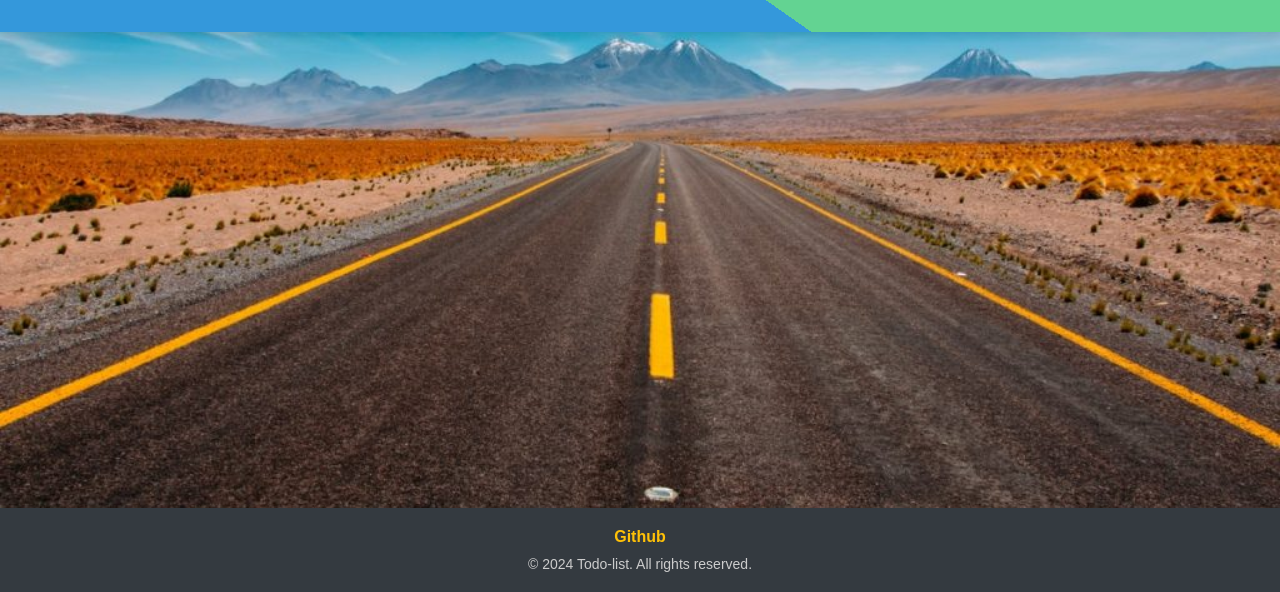
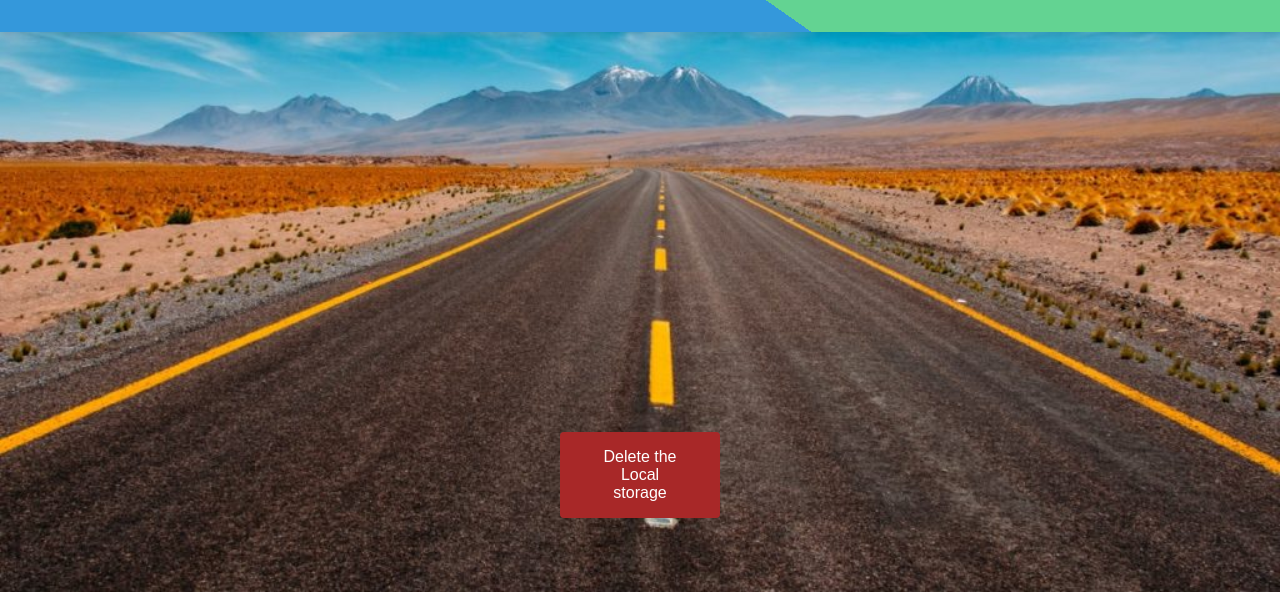
Before and after one commit to Willi86/todo-list, a website: page index.html in a window 1280 px wide. Shown: the part 208-800 px from the top of the page. Drawn offline with nearby package versions, Linux system fonts and the light colour scheme.

Commit message:
Added delete button to clear local storage

```diff
--- a/index.html
+++ b/index.html
@@ -18,6 +18,9 @@
 
 <ul id="List">
 </ul>
+<div class="button-container">
+<button id= "deleteLocalBtn" onclick="deleteStorage()">Delete the Local storage </button>
+</div>
 <footer>
     <div class="footer-container">
         <nav>
--- a/script.js
+++ b/script.js
@@ -89,3 +89,12 @@ function loadTasks() {
     });
   }
 }
+
+function deleteStorage(){
+
+
+window.localStorage.removeItem("tasks");
+location.reload();
+
+
+}
--- a/style.css
+++ b/style.css
@@ -97,15 +97,6 @@ header button:hover {
     animation: shake 0.3s ease-in-out;
 }
 
-/* Shake Animation */
-@keyframes shake {
-    0% { transform: translateX(0); }
-    25% { transform: translateX(-4px); }
-    50% { transform: translateX(4px); }
-    75% { transform: translateX(-4px); }
-    100% { transform: translateX(0); }
-}
-
 
 /* Footer Styles */
 footer {
@@ -161,9 +152,34 @@ li.completed:hover{
 cursor: pointer;
 
 }
+.button-container {
+    display: flex;
+    justify-content: center;     /* Center horizontally */
+    align-items: center;         /* Center vertically */
+}
 
 
-/* Animations */
+#deleteLocalBtn {
+    background-color: #a82828;
+    color: white;
+    width: 20vh;
+    padding: 1em 2em;
+    text-align: center;
+    text-decoration: none;
+    font-size: 1em;
+    margin: 20em ;
+    cursor: pointer;
+    border: none;
+    border-radius: 4px;
+    transition: background-color 0.3s;
+}
+
+#deleteLocalBtn:hover {
+    background-color: #771010;
+}
+
+
+/* Animations definition */
 @keyframes fadeIn {
     from {
         opacity: 0;
@@ -174,6 +190,17 @@ cursor: pointer;
         transform: translateY(0);
     }
 }
+
+
+/* Shake Animation */
+@keyframes shake { /*defined the animation*/
+    0% { transform: translateX(0); }
+    25% { transform: translateX(-4px); }
+    50% { transform: translateX(4px); }
+    75% { transform: translateX(-4px); }
+    100% { transform: translateX(0); }
+}
+
 
 /* Media Queries for Responsiveness */
 @media (max-width: 768px) {
```
